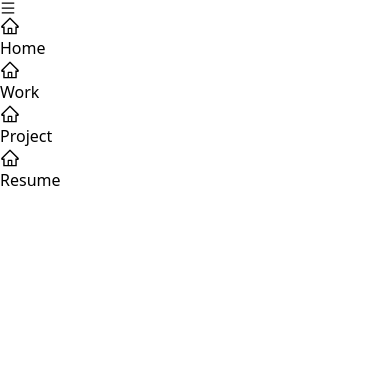
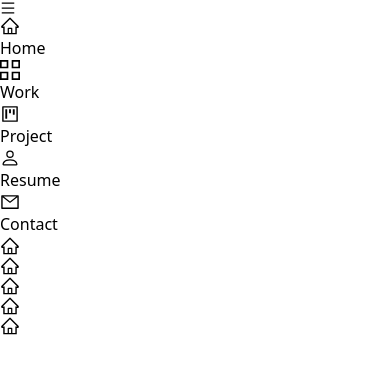
Before and after one commit to jaturaorn/F-Portfolio, a React (Vite) app: page / in a window 390 px wide. Both pictures are taken after a click on the icon 8 px from the left and 8 px from the top of the page. Shown: the top 374 px of the page. Built offline with nearby package versions, Linux system fonts and the light colour scheme.

Commit message:
try to do responsive

```diff
--- a/src/component/sidenav.jsx
+++ b/src/component/sidenav.jsx
@@ -1,5 +1,7 @@
 import { useState } from "react";
-import {AiOutlineMenu,AiOutlineHome} from "react-icons/ai";
+import {AiOutlineMenu,AiOutlineHome,AiOutlineProject,AiOutlineMail} from "react-icons/ai";
+import {GrProjects} from 'react-icons/gr';
+import {BsPerson} from 'react-icons/bs';
 
 const Sidenav = () => {
     const [Nav,SetNamv] = useState(false);
@@ -20,27 +22,55 @@ const Sidenav = () => {
                     </a>
                     <a href="#main" className="w-[75%] flex justify-center item-center round-full shadow-lg bg-gray-100
                         shadow-gray-400 m-2 p-4 cursor-pointer hover:scale-110 ease-in duration-200 ">
-                        <AiOutlineHome size={20} />
+                        <GrProjects size={20} />
                         <span className="pl-4">Work</span>
                     </a>
                     <a href="#main" className="w-[75%] flex justify-center item-center round-full shadow-lg bg-gray-100
                         shadow-gray-400 m-2 p-4 cursor-pointer hover:scale-110 ease-in duration-200 ">
-                        <AiOutlineHome size={20} />
+                        <AiOutlineProject size={20} />
                         <span className="pl-4">Project</span>
                     </a>
                     <a href="#main" className="w-[75%] flex justify-center item-center round-full shadow-lg bg-gray-100
                         shadow-gray-400 m-2 p-4 cursor-pointer hover:scale-110 ease-in duration-200 ">
-                        <AiOutlineHome size={20} />
+                        <BsPerson size={20} />
                         <span className="pl-4">Resume</span>
+                    </a>
+                    <a href="#main" className="w-[75%] flex justify-center item-center round-full shadow-lg bg-gray-100
+                        shadow-gray-400 m-2 p-4 cursor-pointer hover:scale-110 ease-in duration-200 ">
+                        <AiOutlineMail size={20} />
+                        <span className="pl-4">Contact</span>
                     </a>
                 </div>
             )
             : (
-                <div></div>
-            )
-        }
+                ''
+            )}
+        <div className="md-block hidden fixed top-[25%] z-10 ">
+            <div className="flex flex-col">
+                <a href="#main" className="round-full shadow-lg bg-gray-100 shadow-gray-100 m-2 p-4
+                cursor-pointer hover:scale-100 ease-in duration-300">
+                    <AiOutlineHome size={20} />
+                </a>
+                <a href="#main" className="round-full shadow-lg bg-gray-100 shadow-gray-100 m-2 p-4
+                cursor-pointer hover:scale-100 ease-in duration-300">
+                    <AiOutlineHome size={20} />
+                </a>
+                <a href="#main" className="round-full shadow-lg bg-gray-100 shadow-gray-100 m-2 p-4
+                cursor-pointer hover:scale-100 ease-in duration-300">
+                    <AiOutlineHome size={20} />
+                </a>
+                <a href="#main" className="round-full shadow-lg bg-gray-100 shadow-gray-100 m-2 p-4
+                cursor-pointer hover:scale-100 ease-in duration-300">
+                    <AiOutlineHome size={20} />
+                </a>
+                <a href="#main" className="round-full shadow-lg bg-gray-100 shadow-gray-100 m-2 p-4
+                cursor-pointer hover:scale-100 ease-in duration-300">
+                    <AiOutlineHome size={20} />
+                </a>
+            </div>
+        </div>
     </div>
-  )
-}
+  );
+};
 
 export default Sidenav
```
